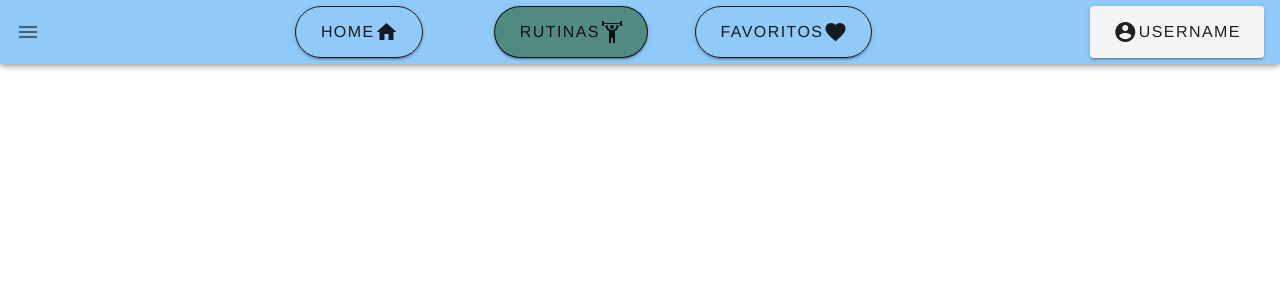
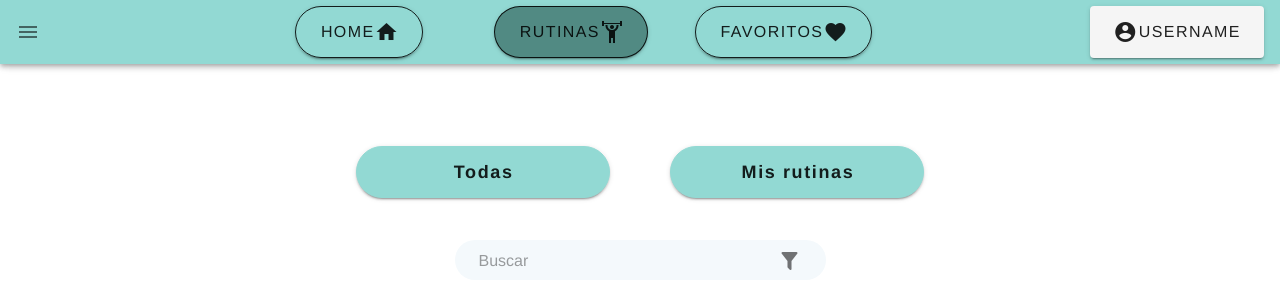
Before and after one commit to daguichi/mygym-web, a Vue app: page /routines in a window 1280 px wide. Shown: the top 308 px of the page. Built offline with nearby package versions, Linux system fonts and the light colour scheme.

Commit message:
algunos avances en routines

```diff
--- a/src/components/navBar.vue
+++ b/src/components/navBar.vue
@@ -9,10 +9,10 @@
       <v-col>
         <router-link to="/home">
           <v-btn v-if="actualPage === 'home'" elevation="2" flat outlined rounded x-large class="darkBackground" >
-            home
+            Home
             <v-icon> right mdi-home</v-icon>
           </v-btn>
-          <v-btn v-else elevation="2" rounded x-large outlined>home
+          <v-btn v-else elevation="2" rounded x-large outlined>Home
             <v-icon> right mdi-home</v-icon>
           </v-btn>
         </router-link>
@@ -20,11 +20,11 @@
       <v-col>
         <router-link to="/routines">
           <v-btn v-if="actualPage === 'rutinas'" elevation="2" rounded outlined x-large class="darkBackground">
-            rutinas
+            Rutinas
             <v-icon> right mdi-weight-lifter</v-icon>
           </v-btn>
           <v-btn v-else elevation="2" rounded outlined x-large>
-            rutinas
+            Rutinas
             <v-icon> right mdi-weight-lifter</v-icon>
           </v-btn>
         </router-link>
@@ -32,11 +32,11 @@
       <v-col>
         <router-link to="/favorites">
           <v-btn v-if="actualPage === 'favoritos'" elevation="2" rounded outlined x-large class="darkBackground">
-            favoritos
+            Favoritos
             <v-icon> right mdi-heart </v-icon>
           </v-btn>
           <v-btn v-else elevation="2" rounded outlined x-large>
-            favoritos
+            Favoritos
             <v-icon> right mdi-heart </v-icon>
           </v-btn>
         </router-link>
--- a/src/plugins/vuetify.js
+++ b/src/plugins/vuetify.js
@@ -7,7 +7,7 @@ export default new Vuetify({
     theme: {
         themes: {
             light: {
-                primary: colors.blue.lighten3,
+                primary: "#92D9D3",
                 secondary: colors.blue.lighten2,
                 accent: "#518A83",
             },
--- a/src/views/Routines.vue
+++ b/src/views/Routines.vue
@@ -1,7 +1,40 @@
 <template>
   <v-app>
-      <navBar actualPage="rutinas"></navBar>
-      <!--      no se pq pero hay que meter un br aca pq sino la lavbar tapa la palabra destacados-->
+    <navBar actualPage="rutinas"></navBar>
+    <br /><br /><br /><br />
+    <v-container>
+      <v-row align="center" justify="center">
+        <v-col></v-col>
+        <v-col class="options">
+          <v-btn elevation="2" flat outlined rounded x-large block class="primary text"> Todas </v-btn>
+        </v-col>
+        <v-col class="options" >
+          <v-btn elevation="2" rounded x-large outlined block class="primary text" > Mis rutinas </v-btn>
+        </v-col>
+        <v-col></v-col>
+      </v-row>
+      <v-row align="center" justify="center">
+        <v-col cols="4">
+            <v-text-field
+                    v-model="password"
+                    :append-icon="'mdi-filter'"
+                    placeholder="Buscar"
+                    background-color="rgb(244, 249, 252)"
+                    elevation="2"
+                    color="black"
+                    dense
+                    filled
+                    rounded
+                    placeholderColor="#aaa"
+                    textAlign="left"
+                    textColor="#333"
+                    truncate="{false}"
+                    value=""
+                    x-large
+                  ></v-text-field>
+        </v-col>
+      </v-row>
+    </v-container>
   </v-app>
 </template>
 
@@ -9,10 +42,21 @@
 import navBar from "../components/navBar";
 export default {
   name: "Routines",
-  components:{navBar}
-}
+  components: { navBar },
+};
 </script>
 
 <style scoped>
+.options{
+  padding: 50px 30px 30px;
+}
+.primary {
+  background-color: #92D9D3;
+}
 
+.text {
+  font-weight: bold;
+  font-size: 18px;
+  text-transform: none;
+}
 </style>
```
Also changed, not shown: consultas.txt, notas.txt.
